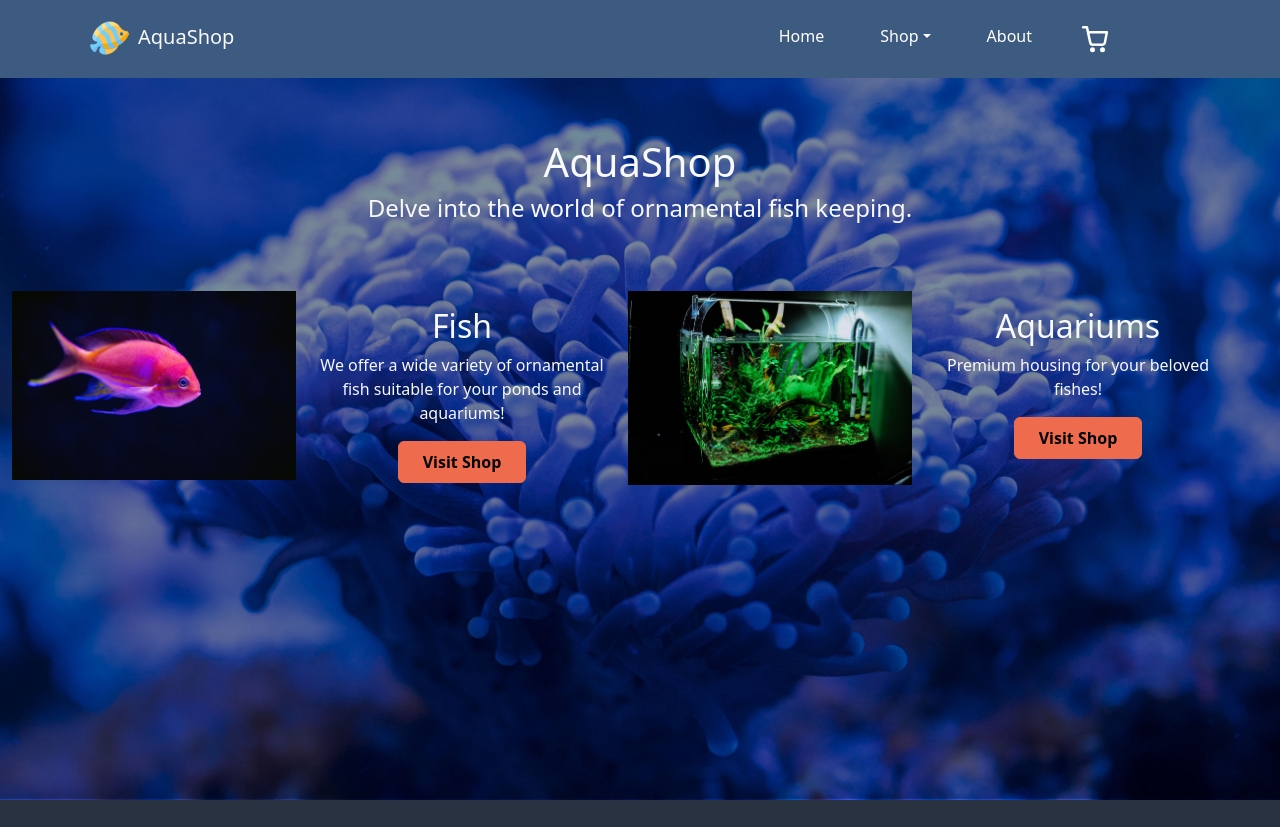
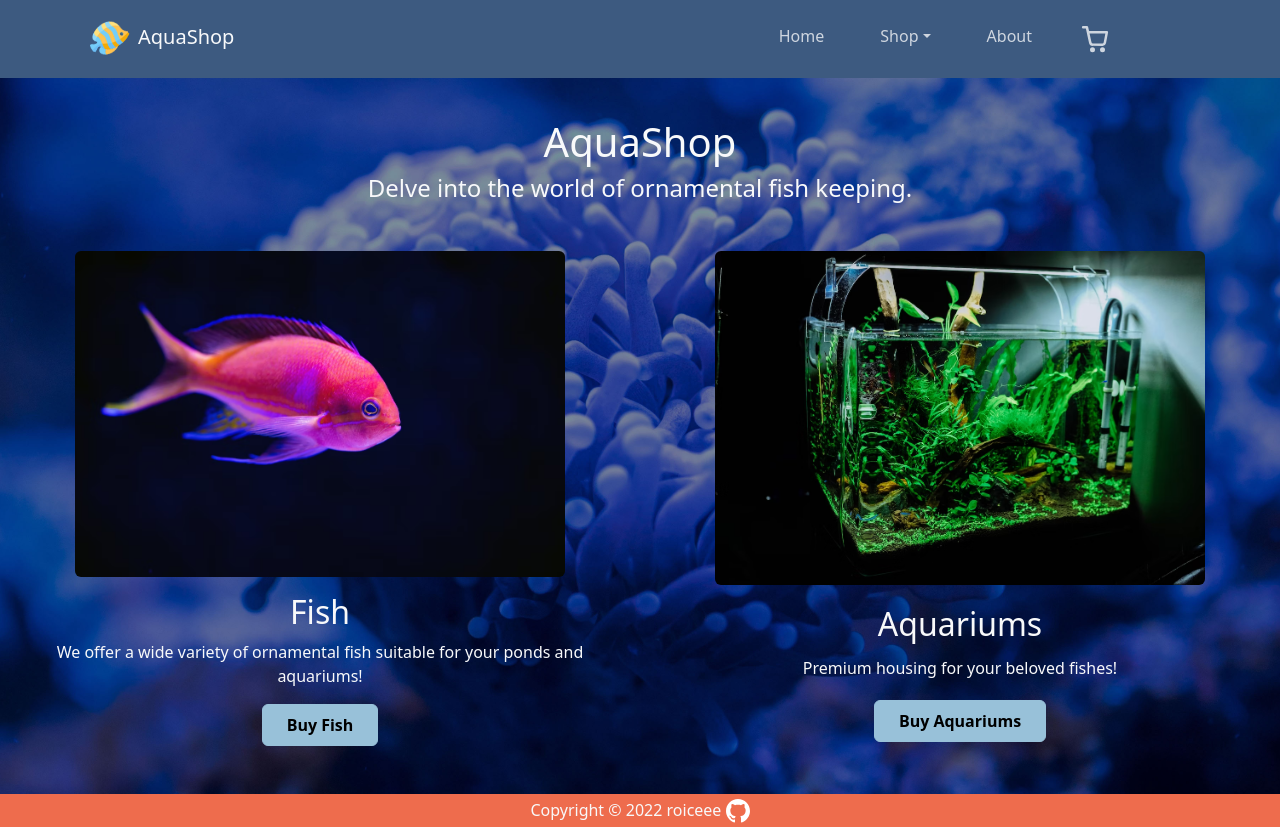
Before and after one commit to roiceee/shopping-cart, a React (Create React App) app: page / in a window 1280 px wide. Before the commit the page ends 800 px from the top, so only its background shows below. Built offline with nearby package versions, Linux system fonts and the light colour scheme.

Commit message:
complete homepage

```diff
--- a/src/App.tsx
+++ b/src/App.tsx
@@ -2,16 +2,24 @@
 import NavigationBar from "./components/navbar/navbar";
 import "./assets/styles/App.scss";
 import { BrowserRouter, Route, Routes } from "react-router-dom";
-import Home
- from "./components/home/home";
+import Home from "./components/home/home";
+import Footer from "./components/footer";
 function App() {
   return (
     <div className="App">
       <BrowserRouter>
-        <NavigationBar />
-        <Routes>
-          <Route path="/" element={<Home/>} />
-        </Routes>
+        <div
+          style={{ minHeight: "100vh" }}
+          className="d-flex flex-column justify-content-between"
+        >
+          <div>
+            <NavigationBar />
+            <Routes>
+              <Route path="/" element={<Home />} />
+            </Routes>
+          </div>
+          <Footer />
+        </div>
       </BrowserRouter>
     </div>
   );
--- /dev/null
+++ b/src/components/footer.tsx
@@ -0,0 +1,27 @@
+import * as React from "react";
+
+function Footer() {
+  return (
+    <div className="container-fluid text-center p-1 bg-primary" style={{marginTop: "auto"}}>
+      <a
+        href="https://github.com/roiceee"
+        target="_blank"
+        rel="noreferrer"
+        className="text-decoration-none text-light"
+      >
+        Copyright © 2022 roiceee{" "}
+        <svg
+          fill="#ffffff"
+          xmlns="http://www.w3.org/2000/svg"
+          width="24"
+          height="24"
+          viewBox="0 0 24 24"
+        >
+          <path d="M12 0c-6.626 0-12 5.373-12 12 0 5.302 3.438 9.8 8.207 11.387.599.111.793-.261.793-.577v-2.234c-3.338.726-4.033-1.416-4.033-1.416-.546-1.387-1.333-1.756-1.333-1.756-1.089-.745.083-.729.083-.729 1.205.084 1.839 1.237 1.839 1.237 1.07 1.834 2.807 1.304 3.492.997.107-.775.418-1.305.762-1.604-2.665-.305-5.467-1.334-5.467-5.931 0-1.311.469-2.381 1.236-3.221-.124-.303-.535-1.524.117-3.176 0 0 1.008-.322 3.301 1.23.957-.266 1.983-.399 3.003-.404 1.02.005 2.047.138 3.006.404 2.291-1.552 3.297-1.23 3.297-1.23.653 1.653.242 2.874.118 3.176.77.84 1.235 1.911 1.235 3.221 0 4.609-2.807 5.624-5.479 5.921.43.372.823 1.102.823 2.222v3.293c0 .319.192.694.801.576 4.765-1.589 8.199-6.086 8.199-11.386 0-6.627-5.373-12-12-12z" />
+        </svg>
+      </a>
+    </div>
+  );
+}
+
+export default Footer;
--- a/src/components/home/home-main.scss
+++ b/src/components/home/home-main.scss
@@ -1,15 +1,6 @@
 @import "../../assets/styles/custom.scss";
 
-// #home-main {
-//     background-color: $second;
-//     background-image: url("images/homepage-main.jpg");
-//     background-size: cover;
-//     background-position: center;
-// }
-
 body {
-    background-color: $second;
-    background-image: url("images/homepage-main.jpg");
     background-size: cover;
     background-position: center;
     background-repeat: no-repeat;
@@ -17,5 +8,5 @@
 }
 
 .home-text-container {
-    padding: 60px 10px 60px 10px;
+    padding: 40px 10px 40px 10px;
 }
--- a/src/components/home/home-row.tsx
+++ b/src/components/home/home-row.tsx
@@ -1,30 +1,33 @@
-import * as React from 'react';
-import Row from "react-bootstrap/esm/Row"
+import * as React from "react";
+import Row from "react-bootstrap/esm/Row";
+import Button from "react-bootstrap/esm/Button";
+import { Link } from "react-router-dom";
 import Col from "react-bootstrap/esm/Col"
-import Button from "react-bootstrap/esm/Button"
 
 interface HomeRowProps {
   image: string;
   title: string;
+  buttonLinkToPath: string;
   description: string;
 }
 
-
-function HomeRow({image, title, description}:HomeRowProps) {
+function HomeRow({ image, title, buttonLinkToPath, description }: HomeRowProps) {
   return (
-        <Row id="home-shop-fish" className='mb-5'>
-        <Col md className="text-center">
-          <img src={image} className="img-fluid col-10 col-sm-auto border-1 border-white"/>
+    <Row className="mb-5 text-center mx-auto">
+        <Col md={10} className="mx-auto">
+        <img
+          src={image}
+          className="mb-3 img-fluid rounded-2"
+          style={{maxHeight: "350px"}}
+        />
         </Col>
-        <Col md className="text-center mt-3">
-          <h2>{title}</h2>
-          <p>
-            {description}
-          </p>
-          <Button variant="primary" className="py-2 px-4 fw-bolder">
-            Visit Shop
+        <h2 >{title}</h2>
+        <p>{description}</p>
+        <Link to={`/${buttonLinkToPath}`}>
+          <Button variant="second" className="py-2 px-4 fw-bolder">
+            Buy {title}
           </Button>
-        </Col>
+        </Link>
     </Row>
   );
 }
--- a/src/components/navbar/navbar.scss
+++ b/src/components/navbar/navbar.scss
@@ -10,8 +10,8 @@
 }
 
 .dropdown-menu {
-    background-color: $first;
-    border: none;
+    background: none!important;
+    border: none!important;
 }
 
 .dropdown-item:active {
--- a/src/components/navbar/navbar.tsx
+++ b/src/components/navbar/navbar.tsx
@@ -7,7 +7,7 @@
 import NavDropdown from "react-bootstrap/esm/NavDropdown";
 import { Link } from "react-router-dom";
 import Offcanvas from "react-bootstrap/esm/Offcanvas";
-import "./navbar.scss"
+import "./navbar.scss";
 
 function NavigationBar() {
   return (
@@ -24,17 +24,15 @@
           id={`offcanvasNavbar-expand-md`}
           aria-labelledby={`offcanvasNavbarLabel-expand-md`}
           placement="end"
-              className="bg-dark bg-opacity-75 w-50 text-light"
+          className="bg-black opacity-75 w-auto text-light"
         >
           <Offcanvas.Header closeButton className="bg-first">
-                <Offcanvas.Title id='offcanvasNavbarLabel-expand-md'>
+            <Offcanvas.Title id="offcanvasNavbarLabel-expand-md">
               AquaShop
             </Offcanvas.Title>
           </Offcanvas.Header>
           <Offcanvas.Body>
-          <Nav
-            className="justify-content-end flex-grow-1 pe-3"
-          >
+            <Nav className="justify-content-end flex-grow-1 pe-3">
               <Navbar.Text className="mx-5">
                 <Nav className="me-auto">
                   <Navbar.Text className="mx-md-4">
@@ -42,7 +40,11 @@
                       Home
                     </Link>
                   </Navbar.Text>
-              <NavDropdown title="Shop" menuVariant="dark" className="mx-md-4">
+                  <NavDropdown
+                    title="Shop"
+                    menuVariant="dark"
+                    className="mx-md-4"
+                  >
                     <NavDropdown.Item as={Link} to="/fish">
                       Fish
                     </NavDropdown.Item>
```
Lines whose indentation alone changed are shown as unchanged.
